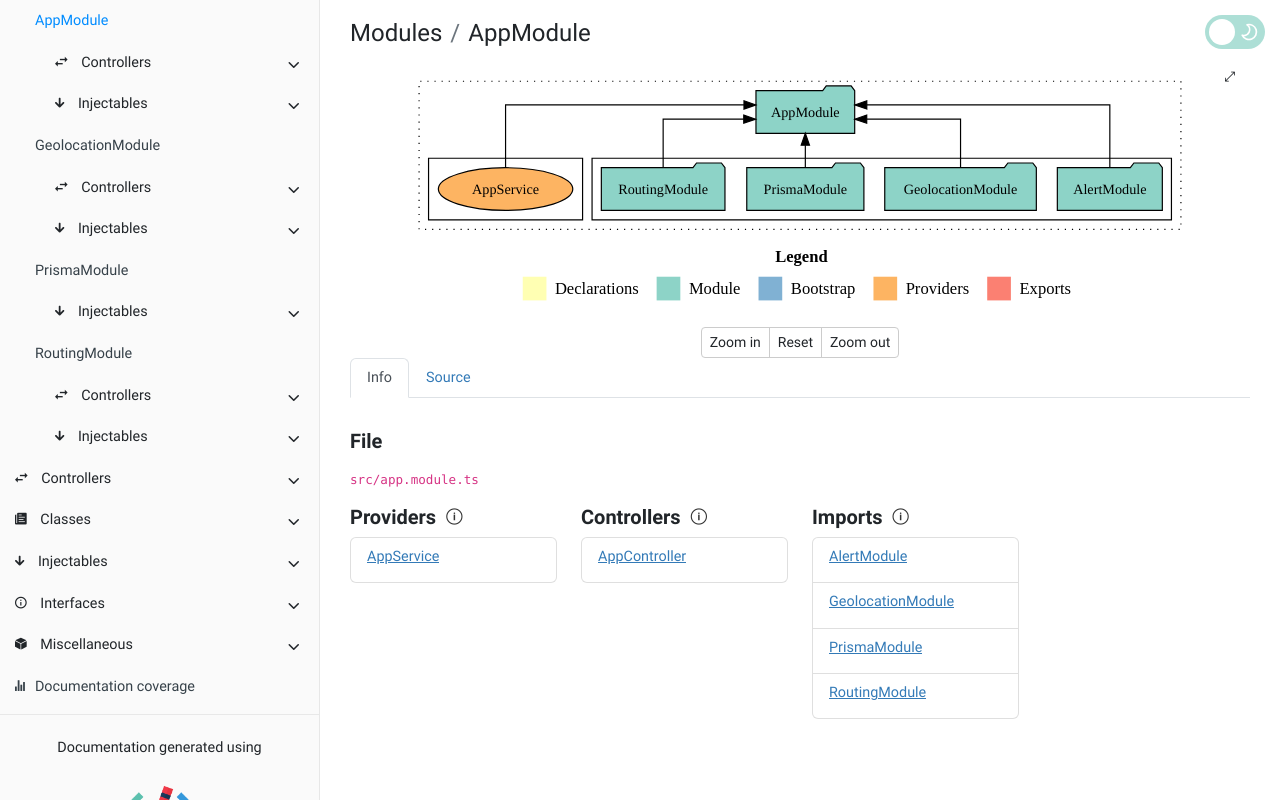
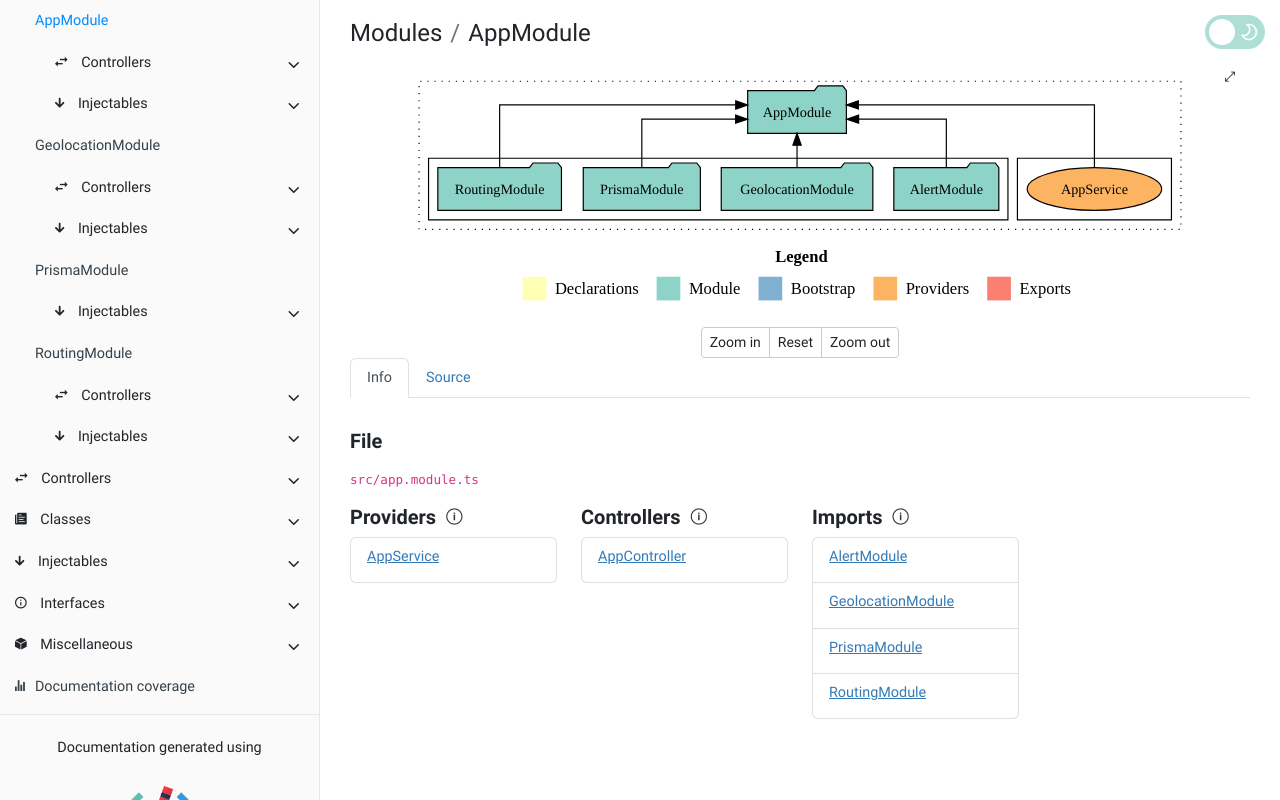
Before and after one commit to manologuzman/audit-service-simon, a website: page documentation/modules/AppModule.html in a window 1280 px wide. Drawn offline with Linux system fonts and the light colour scheme.

Commit message:
Creati documentation compudoc

```diff
--- a/documentation/modules/AppModule.html
+++ b/documentation/modules/AppModule.html
@@ -117,79 +117,79 @@
 <title>cluster_AppModule</title>
 <polygon fill="none" stroke="black" stroke-dasharray="1,5" points="8,-70 8,-195 651,-195 651,-70 8,-70"/>
 </g>
+<g id="clust6" class="cluster">
+<title>cluster_AppModule_providers</title>
+<polygon fill="none" stroke="black" points="513,-78 513,-130 643,-130 643,-78 513,-78"/>
+</g>
 <g id="clust3" class="cluster">
 <title>cluster_AppModule_imports</title>
-<polygon fill="none" stroke="black" points="154,-78 154,-130 643,-130 643,-78 154,-78"/>
-</g>
-<g id="clust6" class="cluster">
-<title>cluster_AppModule_providers</title>
-<polygon fill="none" stroke="black" points="16,-78 16,-130 146,-130 146,-78 16,-78"/>
+<polygon fill="none" stroke="black" points="16,-78 16,-130 505,-130 505,-78 16,-78"/>
 </g>
 <!-- AlertModule -->
 <g id="node1" class="node">
 <title>AlertModule</title>
-<polygon fill="#8dd3c7" stroke="black" points="635.31,-122 632.31,-126 611.31,-126 608.31,-122 546.69,-122 546.69,-86 635.31,-86 635.31,-122"/>
-<text text-anchor="middle" x="591" y="-99.8" font-family="Times,serif" font-size="14.00">AlertModule</text>
+<polygon fill="#8dd3c7" stroke="black" points="497.31,-122 494.31,-126 473.31,-126 470.31,-122 408.69,-122 408.69,-86 497.31,-86 497.31,-122"/>
+<text text-anchor="middle" x="453" y="-99.8" font-family="Times,serif" font-size="14.00">AlertModule</text>
 </g>
 <!-- AppModule -->
 <g id="node5" class="node">
 <title>AppModule</title>
-<polygon fill="#8dd3c7" stroke="black" points="375.66,-187 372.66,-191 351.66,-191 348.66,-187 292.34,-187 292.34,-151 375.66,-151 375.66,-187"/>
-<text text-anchor="middle" x="334" y="-164.8" font-family="Times,serif" font-size="14.00">AppModule</text>
+<polygon fill="#8dd3c7" stroke="black" points="368.66,-187 365.66,-191 344.66,-191 341.66,-187 285.34,-187 285.34,-151 368.66,-151 368.66,-187"/>
+<text text-anchor="middle" x="327" y="-164.8" font-family="Times,serif" font-size="14.00">AppModule</text>
 </g>
 <!-- AlertModule&#45;&gt;AppModule -->
 <g id="edge1" class="edge">
 <title>AlertModule&#45;&gt;AppModule</title>
-<path fill="none" stroke="black" d="M591,-122.28C591,-143.32 591,-175 591,-175 591,-175 385.86,-175 385.86,-175"/>
-<polygon fill="black" stroke="black" points="385.86,-171.5 375.86,-175 385.86,-178.5 385.86,-171.5"/>
+<path fill="none" stroke="black" d="M453,-122.02C453,-139.37 453,-163 453,-163 453,-163 378.96,-163 378.96,-163"/>
+<polygon fill="black" stroke="black" points="378.96,-159.5 368.96,-163 378.96,-166.5 378.96,-159.5"/>
 </g>
 <!-- GeolocationModule -->
 <g id="node2" class="node">
 <title>GeolocationModule</title>
-<polygon fill="#8dd3c7" stroke="black" points="528.97,-122 525.97,-126 504.97,-126 501.97,-122 401.03,-122 401.03,-86 528.97,-86 528.97,-122"/>
-<text text-anchor="middle" x="465" y="-99.8" font-family="Times,serif" font-size="14.00">GeolocationModule</text>
+<polygon fill="#8dd3c7" stroke="black" points="390.97,-122 387.97,-126 366.97,-126 363.97,-122 263.03,-122 263.03,-86 390.97,-86 390.97,-122"/>
+<text text-anchor="middle" x="327" y="-99.8" font-family="Times,serif" font-size="14.00">GeolocationModule</text>
 </g>
 <!-- GeolocationModule&#45;&gt;AppModule -->
 <g id="edge2" class="edge">
 <title>GeolocationModule&#45;&gt;AppModule</title>
-<path fill="none" stroke="black" d="M465,-122.02C465,-139.37 465,-163 465,-163 465,-163 385.81,-163 385.81,-163"/>
-<polygon fill="black" stroke="black" points="385.81,-159.5 375.81,-163 385.81,-166.5 385.81,-159.5"/>
+<path fill="none" stroke="black" d="M327,-122.11C327,-122.11 327,-140.99 327,-140.99"/>
+<polygon fill="black" stroke="black" points="323.5,-140.99 327,-150.99 330.5,-140.99 323.5,-140.99"/>
 </g>
 <!-- PrismaModule -->
 <g id="node3" class="node">
 <title>PrismaModule</title>
-<polygon fill="#8dd3c7" stroke="black" points="383.43,-122 380.43,-126 359.43,-126 356.43,-122 284.57,-122 284.57,-86 383.43,-86 383.43,-122"/>
-<text text-anchor="middle" x="334" y="-99.8" font-family="Times,serif" font-size="14.00">PrismaModule</text>
+<polygon fill="#8dd3c7" stroke="black" points="245.43,-122 242.43,-126 221.43,-126 218.43,-122 146.57,-122 146.57,-86 245.43,-86 245.43,-122"/>
+<text text-anchor="middle" x="196" y="-99.8" font-family="Times,serif" font-size="14.00">PrismaModule</text>
 </g>
 <!-- PrismaModule&#45;&gt;AppModule -->
 <g id="edge3" class="edge">
 <title>PrismaModule&#45;&gt;AppModule</title>
-<path fill="none" stroke="black" d="M334,-122.11C334,-122.11 334,-140.99 334,-140.99"/>
-<polygon fill="black" stroke="black" points="330.5,-140.99 334,-150.99 337.5,-140.99 330.5,-140.99"/>
+<path fill="none" stroke="black" d="M196,-122.02C196,-139.37 196,-163 196,-163 196,-163 275.19,-163 275.19,-163"/>
+<polygon fill="black" stroke="black" points="275.19,-166.5 285.19,-163 275.19,-159.5 275.19,-166.5"/>
 </g>
 <!-- RoutingModule -->
 <g id="node4" class="node">
 <title>RoutingModule</title>
-<polygon fill="#8dd3c7" stroke="black" points="266.17,-122 263.17,-126 242.17,-126 239.17,-122 161.83,-122 161.83,-86 266.17,-86 266.17,-122"/>
-<text text-anchor="middle" x="214" y="-99.8" font-family="Times,serif" font-size="14.00">RoutingModule</text>
+<polygon fill="#8dd3c7" stroke="black" points="128.17,-122 125.17,-126 104.17,-126 101.17,-122 23.83,-122 23.83,-86 128.17,-86 128.17,-122"/>
+<text text-anchor="middle" x="76" y="-99.8" font-family="Times,serif" font-size="14.00">RoutingModule</text>
 </g>
 <!-- RoutingModule&#45;&gt;AppModule -->
 <g id="edge4" class="edge">
 <title>RoutingModule&#45;&gt;AppModule</title>
-<path fill="none" stroke="black" d="M214,-122.02C214,-139.37 214,-163 214,-163 214,-163 282.03,-163 282.03,-163"/>
-<polygon fill="black" stroke="black" points="282.03,-166.5 292.03,-163 282.03,-159.5 282.03,-166.5"/>
+<path fill="none" stroke="black" d="M76,-122.28C76,-143.32 76,-175 76,-175 76,-175 275.27,-175 275.27,-175"/>
+<polygon fill="black" stroke="black" points="275.27,-178.5 285.27,-175 275.27,-171.5 275.27,-178.5"/>
 </g>
 <!-- AppService -->
 <g id="node6" class="node">
 <title>AppService</title>
-<ellipse fill="#fdb462" stroke="black" cx="81" cy="-104" rx="56.74" ry="18"/>
-<text text-anchor="middle" x="81" y="-99.8" font-family="Times,serif" font-size="14.00">AppService</text>
+<ellipse fill="#fdb462" stroke="black" cx="578" cy="-104" rx="56.74" ry="18"/>
+<text text-anchor="middle" x="578" y="-99.8" font-family="Times,serif" font-size="14.00">AppService</text>
 </g>
 <!-- AppService&#45;&gt;AppModule -->
 <g id="edge5" class="edge">
 <title>AppService&#45;&gt;AppModule</title>
-<path fill="none" stroke="black" d="M81,-122.28C81,-143.32 81,-175 81,-175 81,-175 282.22,-175 282.22,-175"/>
-<polygon fill="black" stroke="black" points="282.22,-178.5 292.22,-175 282.22,-171.5 282.22,-178.5"/>
+<path fill="none" stroke="black" d="M578,-122.28C578,-143.32 578,-175 578,-175 578,-175 378.73,-175 378.73,-175"/>
+<polygon fill="black" stroke="black" points="378.73,-171.5 368.73,-175 378.73,-178.5 378.73,-171.5"/>
 </g>
 </g>
 </svg>
```
Also changed, not shown: documentation/index.html (+1 -1 lines), documentation/modules/PrismaModule.html (+4 -4 lines), documentation/js/search/search_index.js, documentation/modules/AppModule/dependencies.svg, documentation/modules/PrismaModule/dependencies.svg.
